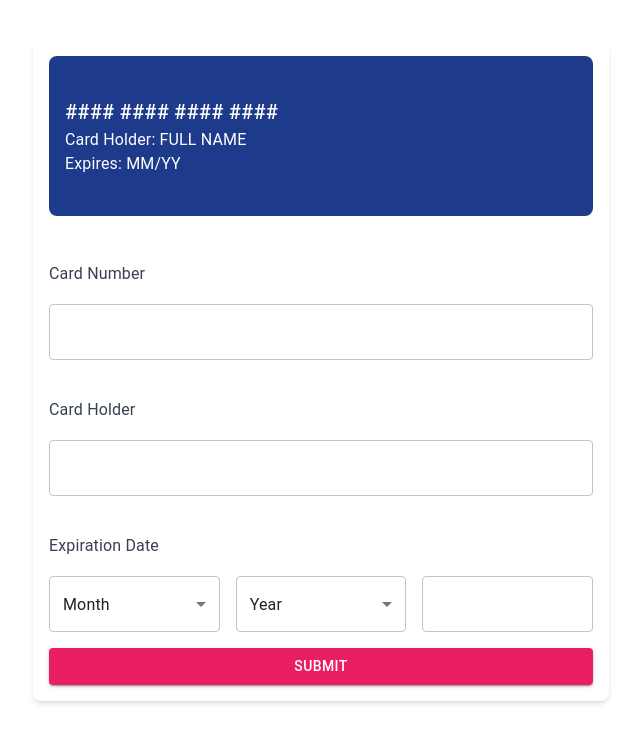
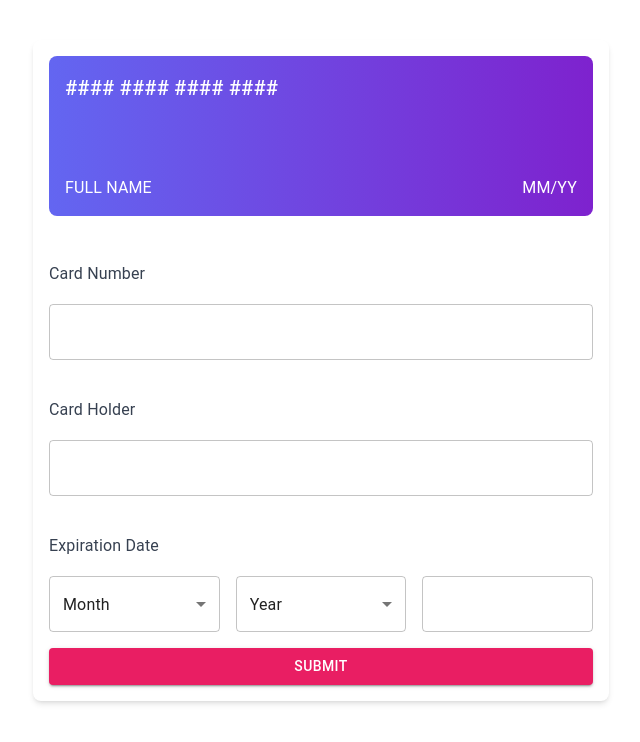
Before and after one commit to Huangdi-599/calendarsettings, a React (Vite) app in the folder calendar-settings/: page /pay in a window 1280 px wide. Shown: the top 742 px of the page, without its empty margins (319-959 px from the left). Built offline with nearby package versions, Linux system fonts and the light colour scheme.

Commit message:
FIle updated

```diff
--- a/calendar-settings/src/components/Payment.css
+++ b/calendar-settings/src/components/Payment.css
@@ -1,46 +1,32 @@
 .card-container {
     perspective: 1000px;
     width: 100%;
-    height: 200px;
+    height: 160px;
     position: relative;
   }
 
-  .card {
+  .card-front,
+  .card-back {
     width: 100%;
     height: 100%;
     position: absolute;
-    backface-visibility: hidden;
+    backface-visibility: hidden; /* Hide the back when not facing the viewer */
     border-radius: 10px;
-    box-shadow: 0 4px 8px rgba(0, 0, 0, 0.2);
-    transition: transform 0.6s;
+    transition: transform 0.6s ease; /* Smooth transition for the flip effect */
   }
 
   .card-front {
-    background-color: #1d1d1d;
-    color: white;
-    display: flex;
-    flex-direction: column;
-    justify-content: center;
-    padding: 20px;
+    transform: rotateY(0deg); /* Default position for the front */
   }
 
   .card-back {
-    background-color: #333;
-    color: white;
-    transform: rotateY(180deg);
-    display: flex;
-    justify-content: center;
-    align-items: center;
+    transform: rotateY(180deg); /* Positioned behind initially */
   }
 
   .card-container.flipped .card-front {
-    transform: rotateY(180deg);
+    transform: rotateY(180deg); /* Rotate front side out of view */
   }
 
   .card-container.flipped .card-back {
-    transform: rotateY(0deg);
+    transform: rotateY(0deg); /* Bring back side into view */
   }
-
-  .card-number, .card-holder, .card-expiry, .cvv-label, .cvv-display {
-    margin-bottom: 8px;
-  }
--- a/calendar-settings/src/components/Payment.tsx
+++ b/calendar-settings/src/components/Payment.tsx
@@ -13,28 +13,34 @@ const Payment: React.FC = () => {
 
   return (
     <Box className="tw-max-w-xl tw-mx-auto tw-p-4 tw-bg-white tw-rounded-lg tw-shadow-md tw-mt-10">
-      {/* Card Display */}
-      <Box className={`tw-relative tw-w-full tw-h-40 tw-bg-blue-900 tw-rounded-lg tw-text-white tw-mb-6`}>
+
+          {/* Card Display */}
+          <Box className="card-container tw-relative tw-w-full tw-h-40 tw-rounded-lg tw-text-white tw-mb-6">
         {/* Front of the Card */}
         {!isFlipped && (
-          <Box className="tw-absolute tw-w-full tw-h-full tw-flex tw-flex-col tw-justify-center tw-p-4">
-            <Typography variant="h6" className="tw-text-lg tw-font-semibold">
+          <Box className="card-front tw-absolute tw-w-full tw-h-full tw-flex tw-flex-col tw-justify-between tw-p-4 tw-bg-gradient-to-r tw-from-indigo-500 tw-to-purple-700 tw-rounded-lg">
+            <Typography variant="h6" className="tw-text-lg tw-font-semibold tracking-wide">
               {cardNumber || '#### #### #### ####'}
             </Typography>
-            <Typography className="tw-mt-4">
-              Card Holder: {cardHolder || 'FULL NAME'}
-            </Typography>
-            <Typography>
-              Expires: {expiryMonth || 'MM'}/{expiryYear || 'YY'}
-            </Typography>
+            <Box className="tw-flex tw-justify-between">
+              <Typography className="tw-text-sm">
+                {cardHolder || 'FULL NAME'}
+              </Typography>
+              <Typography className="tw-text-sm">
+                {expiryMonth || 'MM'}/{expiryYear || 'YY'}
+              </Typography>
+            </Box>
           </Box>
         )}
         {/* Back of the Card */}
         {isFlipped && (
-          <Box className="tw-absolute tw-w-full tw-h-full tw-flex tw-flex-col tw-justify-center tw-p-4 tw-bg-blue-800">
-            <Typography variant="h6" className="tw-text-lg tw-font-semibold tw-text-right">
-              {cvv ? '***' : 'CVV'}
-            </Typography>
+          <Box className="card-back tw-absolute tw-w-full tw-h-full tw-flex tw-justify-center tw-items-center tw-p-4 tw-bg-gradient-to-r tw-from-indigo-500 tw-to-purple-700 tw-rounded-lg">
+            <Box className="tw-w-3/4 tw-bg-black tw-h-8 tw-rounded-sm tw-mb-2"></Box>
+            <Box className="tw-flex tw-justify-end tw-w-full tw-px-4">
+              <Typography className="tw-bg-white tw-text-black tw-w-1/3 tw-text-center tw-rounded-sm tw-font-semibold">
+                {cvv ? '***' : 'CVV'}
+              </Typography>
+            </Box>
           </Box>
         )}
       </Box>
```
